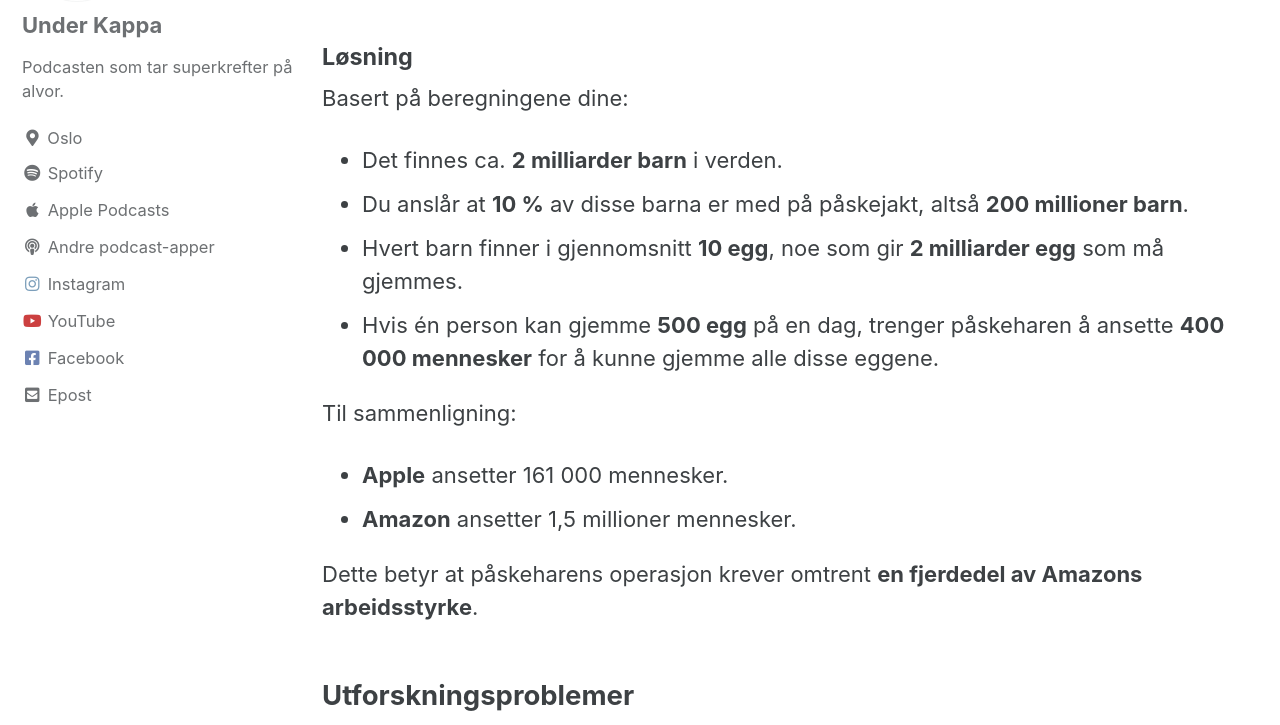
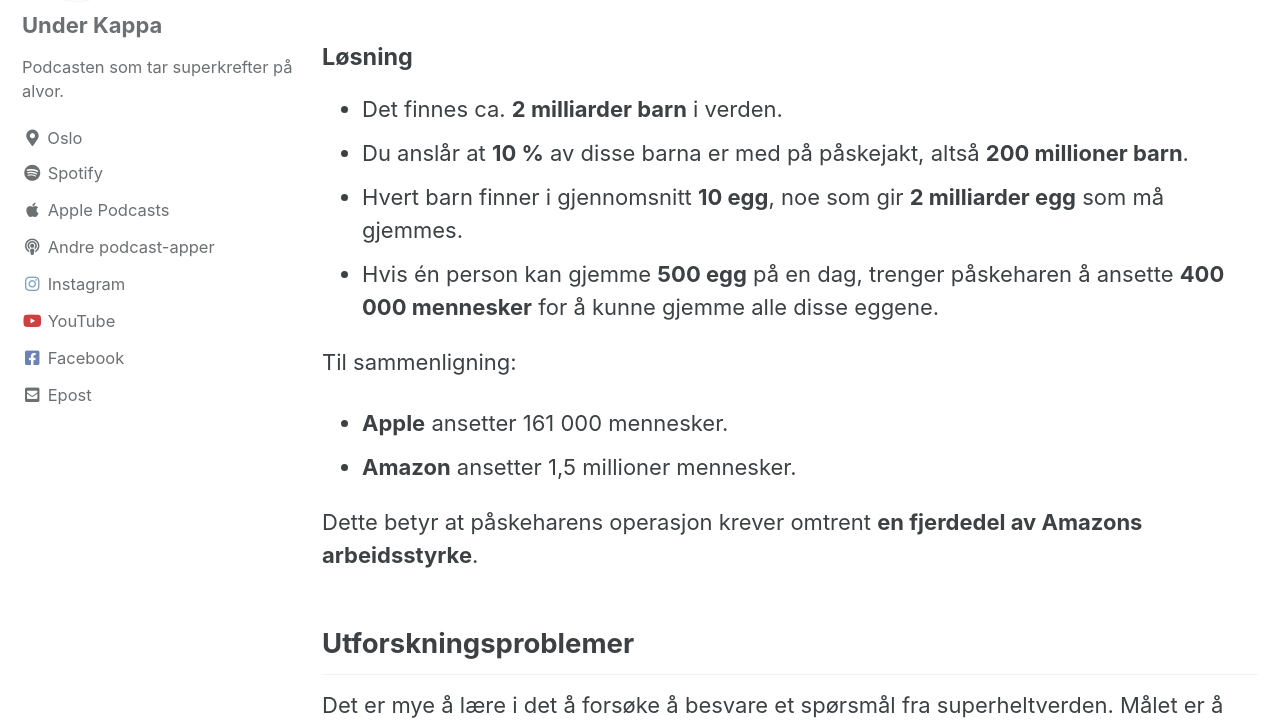
Before and after one commit to vidarsko/underkappa-website, a Jekyll site: the page built from _pages/undervisning.md, in a window 1280 px wide and 900 px high, scrolled down 9991 px, cut to the strip 175-900 px from the top of the window. Built offline with Jekyll 4.4.1, drawn with Linux system fonts in a browser that asks for light colours; cached includes are drawn as plain includes; formulas are drawn with MathJax 3; some of the changed lines change nothing that is shown.

Commit message:
Update undervisning.md

```diff
--- a/_pages/undervisning.md
+++ b/_pages/undervisning.md
@@ -9,7 +9,7 @@
 toc_sticky: true
 toc_icon: "list"
 use_math: true
-toc_levels: 1-3
+h_max: 3
 ---
 
 # Bruk Under Kappa i undervisningen
@@ -206,8 +206,6 @@
 
 #### Løsning
 
-Basert på beregningene dine:
-
 - Det finnes ca. **2 milliarder barn** i verden.
 - Du anslår at **10 %** av disse barna er med på påskejakt, altså **200 millioner barn**.
 - Hvert barn finner i gjennomsnitt **10 egg**, noe som gir **2 milliarder egg** som må gjemmes.
```
